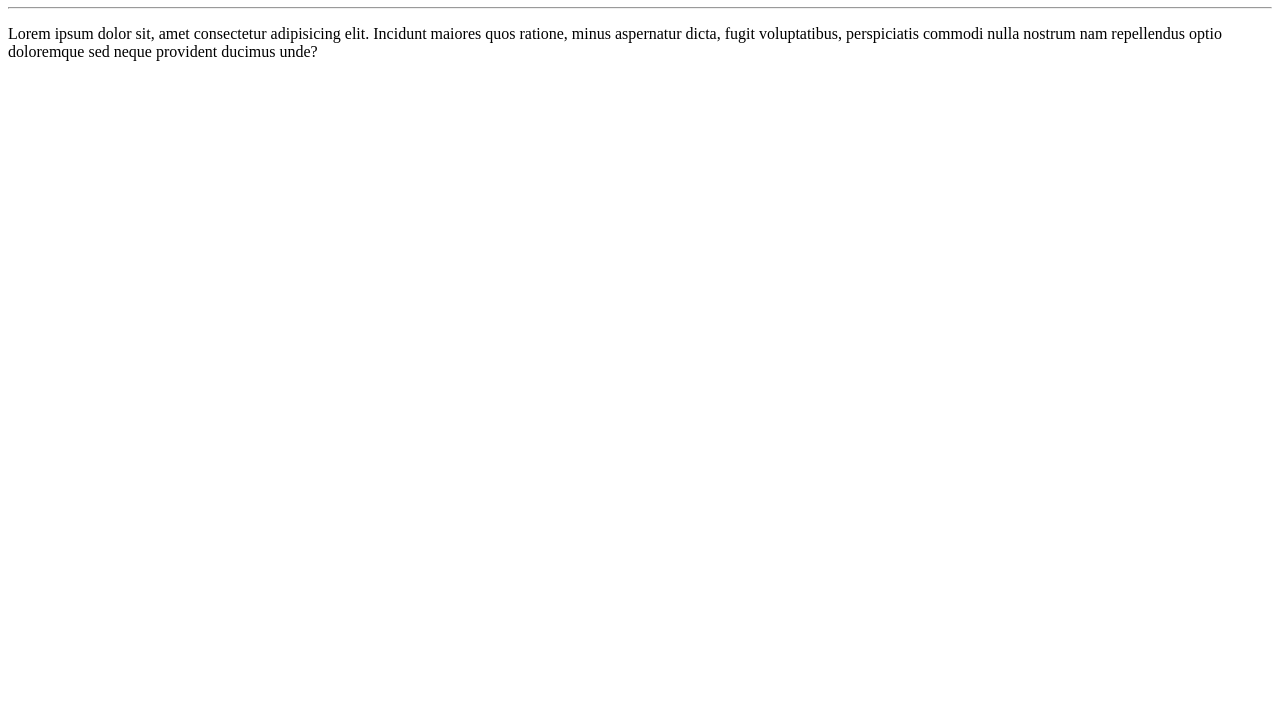
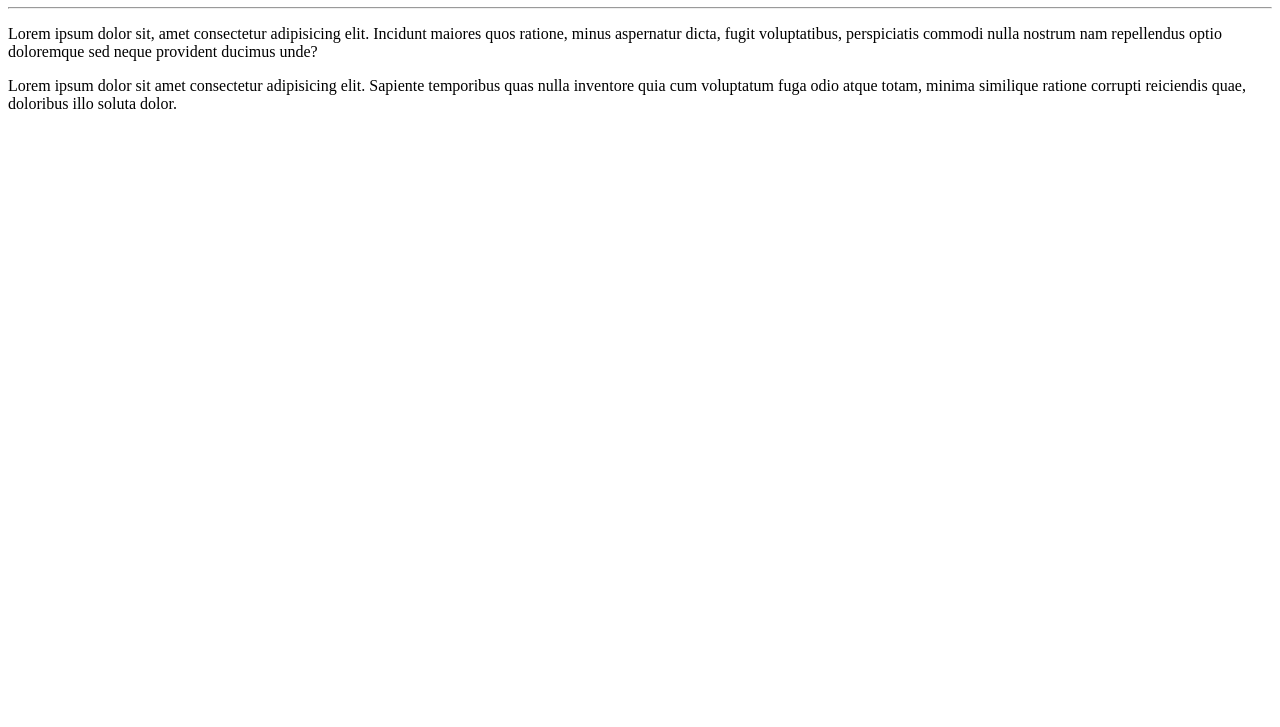
Before and after one commit to joaoviborges/Ola-mundo, a plain HTML site: page newPasta/index.html in a window 1280 px wide. Shown: the part 73-800 px from the top of the page. Drawn offline with Linux system fonts and the light colour scheme.

Commit message:
adicionei um parágrafo

```diff
--- a/newPasta/index.html
+++ b/newPasta/index.html
@@ -9,5 +9,6 @@
     <h1>Olá, mundo</h1>
     <hr>
     <p>Lorem ipsum dolor sit, amet consectetur adipisicing elit. Incidunt maiores quos ratione, minus aspernatur dicta, fugit voluptatibus, perspiciatis commodi nulla nostrum nam repellendus optio doloremque sed neque provident ducimus unde?</p>
+    <p>Lorem ipsum dolor sit amet consectetur adipisicing elit. Sapiente temporibus quas nulla inventore quia cum voluptatum fuga odio atque totam, minima similique ratione corrupti reiciendis quae, doloribus illo soluta dolor.</p>
 </body>
 </html>
```
